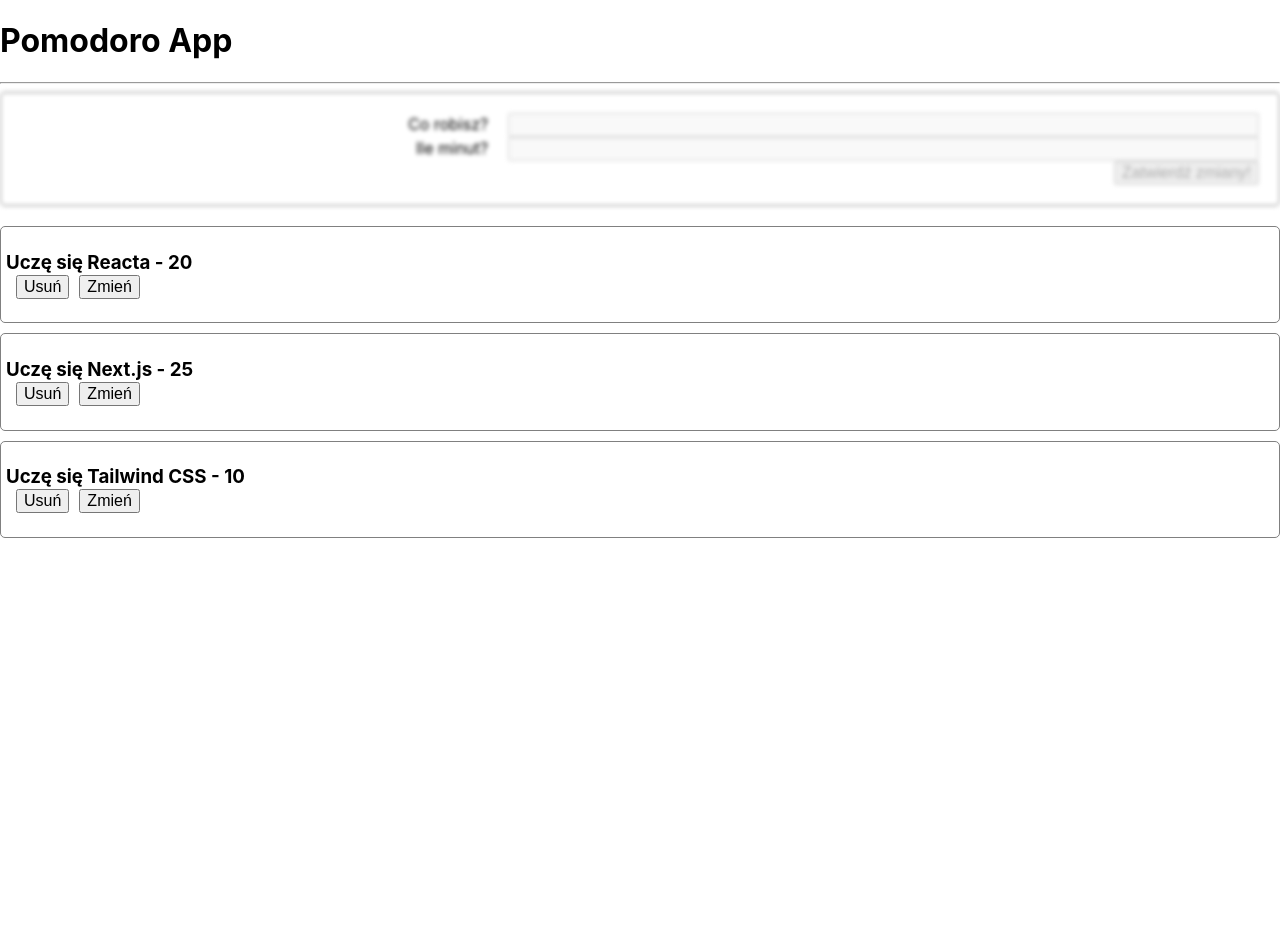
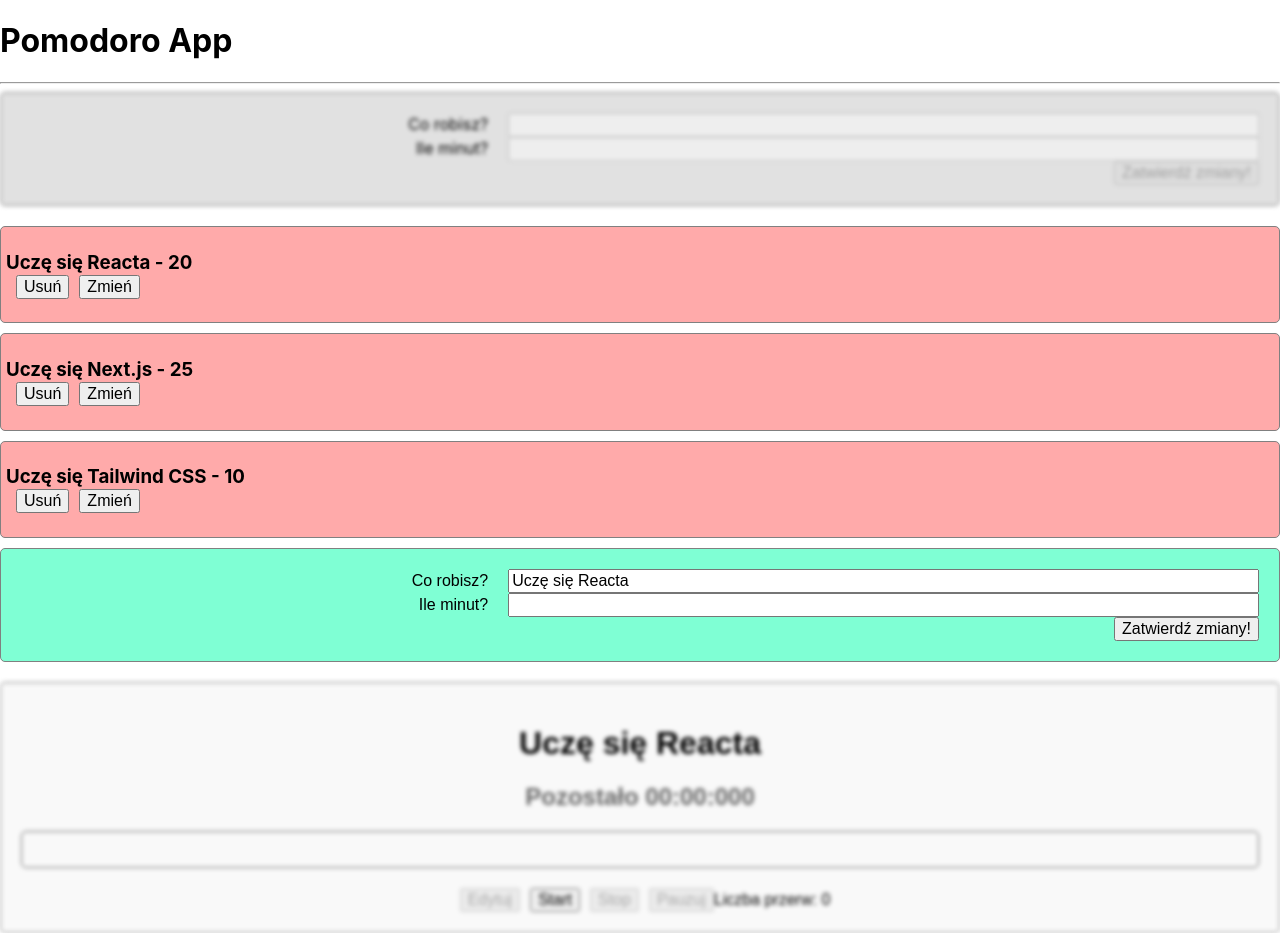
Before and after one commit to lukasz-klekner/pomodoro_app, a React (Create React App) app: page / in a window 1280 px wide. Before the commit the page ends 800 px from the top, so only its background shows below. Built offline with nearby package versions, Linux system fonts and the light colour scheme; the HTML template or start-up script is replaced by a standard one.

Commit message:
installs sass and uses it

```diff
--- a/package.json
+++ b/package.json
@@ -6,9 +6,11 @@
     "@testing-library/jest-dom": "^5.16.4",
     "@testing-library/react": "^13.3.0",
     "@testing-library/user-event": "^13.5.0",
+    "node": "^17.7.2",
     "react": "^18.1.0",
     "react-dom": "^18.1.0",
     "react-scripts": "5.0.1",
+    "sass": "^1.52.3",
     "uuid": "^8.3.2",
     "web-vitals": "^2.1.4"
   },
--- a/src/App.js
+++ b/src/App.js
@@ -1,4 +1,4 @@
-import './App.css'
+import './styles/main.scss'
 
 import EditableTimebox from './components/EditableTimebox'
 import TimeboxList from './components/TimeboxList'
@@ -8,8 +8,8 @@
     <div>
       <h1>Pomodoro App</h1>
       <hr />
-      {/* <EditableTimebox /> */}
       <TimeboxList />
+      <EditableTimebox />
     </div>
   )
 }
--- a/src/App.css
+++ b/src/styles/main.scss
@@ -7,6 +7,7 @@
   border-radius: 5px;
   padding: 5px;
   margin-bottom: 10px;
+  background-color: #ffaaaa;
 }
 
 .TimeboxEditor,
@@ -16,6 +17,14 @@
   border-radius: 5px;
   padding: 20px;
   margin-bottom: 20px;
+}
+
+.TimeboxCreator {
+  background-color: aqua;
+}
+
+.TimeboxEditor {
+  background-color: aquamarine;
 }
 
 input {
@@ -34,6 +43,7 @@
   border-radius: 5px;
   padding: 20px;
   text-align: center;
+  background-color: #ffffaa;
 }
 
 .Clock {
```
Also changed, not shown: 1 other file (tests, documents, lock files or other folders).
